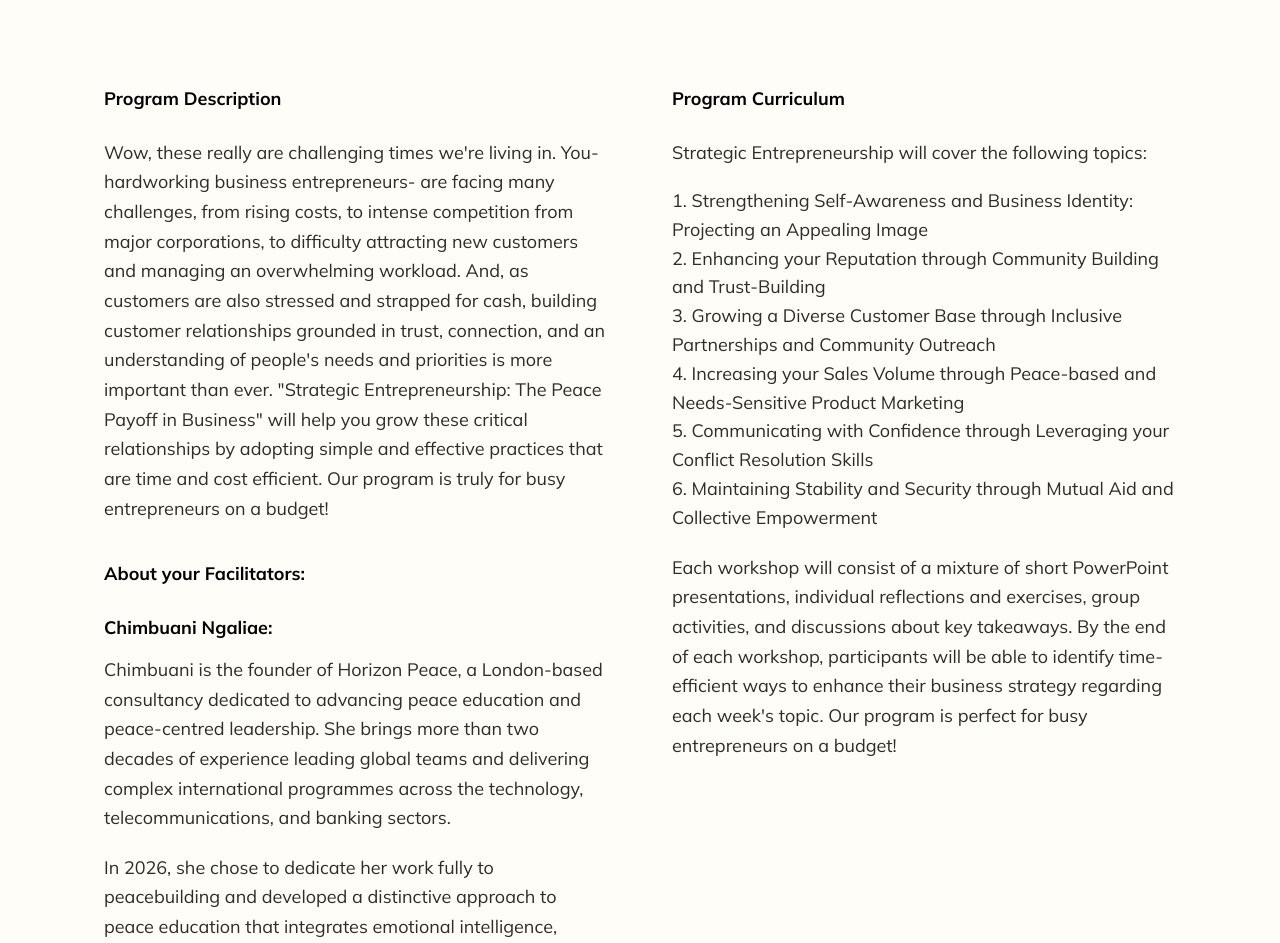
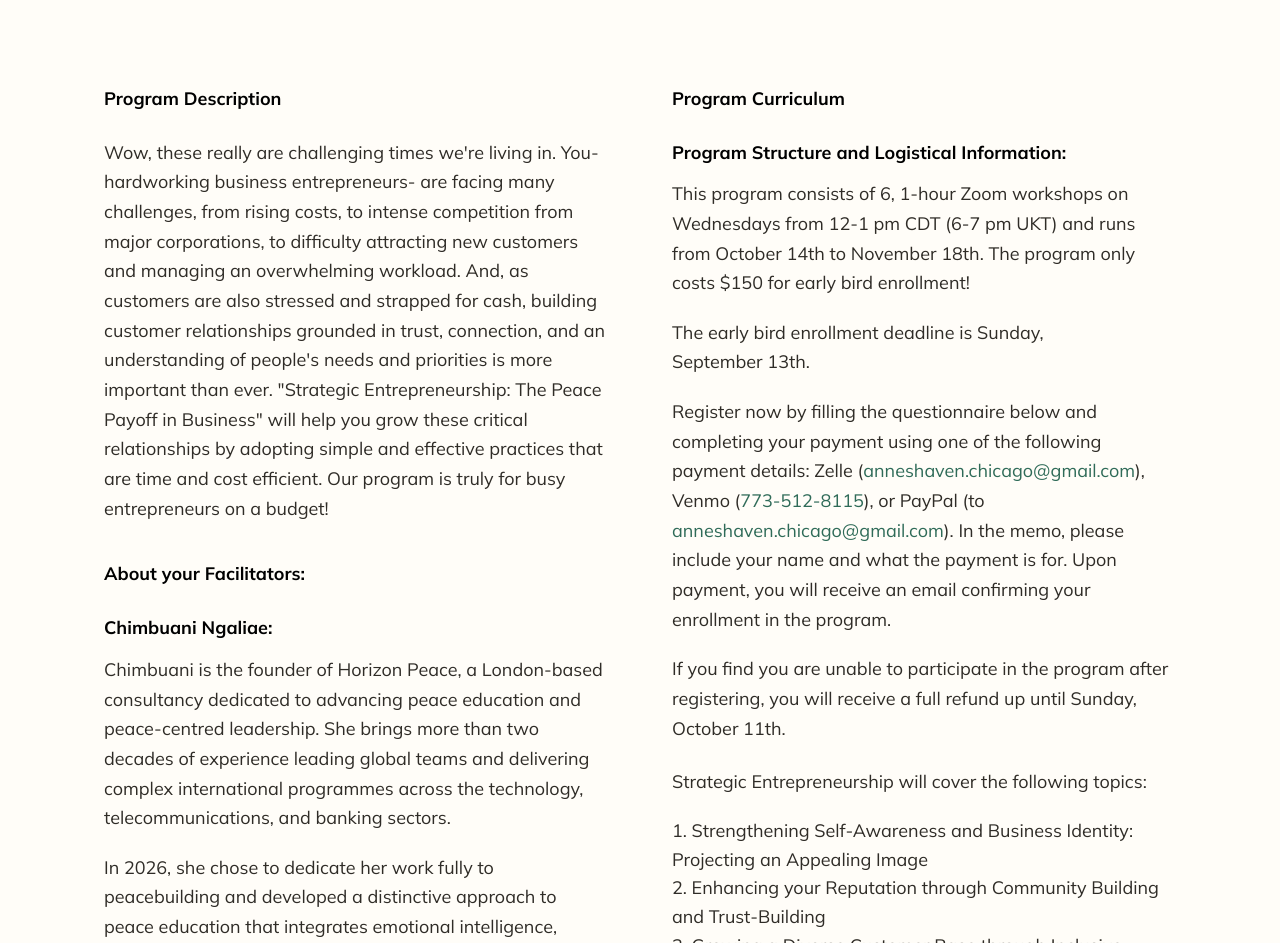
Before and after one commit to HSQ0503/annes-haven, a Next.js app: page /strategic-entrepreneurship in a window 1280 px wide. Shown: the part 480-1423 px from the top of the page. Built offline with nearby package versions, Linux system fonts and the light colour scheme; no server answers; the database is empty.

Commit message:
Add Program Structure and Logistical Information under Curriculum

```diff
--- a/app/strategic-entrepreneurship/page.tsx
+++ b/app/strategic-entrepreneurship/page.tsx
@@ -105,6 +105,40 @@ export default async function StrategicEntrepreneurshipPage() {
 
             <div>
               <strong style={{ color: "#000" }}>Program Curriculum</strong>
+
+              <strong style={{ color: "#000", display: "block", marginTop: 24 }}>
+                Program Structure and Logistical Information:
+              </strong>
+              <p style={{ marginTop: 12 }}>
+                This program consists of 6, 1-hour Zoom workshops on Wednesdays from
+                12-1 pm CDT (6-7 pm UKT) and runs from October 14th to November 18th. The
+                program only costs $150 for early bird enrollment!
+              </p>
+              <p style={{ marginTop: 12 }}>
+                The early bird enrollment deadline is Sunday, September 13th.
+              </p>
+              <p style={{ marginTop: 12 }}>
+                Register now by filling the questionnaire below and completing your
+                payment using one of the following payment details: Zelle (
+                <a href="mailto:anneshaven.chicago@gmail.com">
+                  anneshaven.chicago@gmail.com
+                </a>
+                ), Venmo (
+                <a href="tel:7735128115">773-512-8115</a>
+                ), or PayPal (to{" "}
+                <a href="mailto:anneshaven.chicago@gmail.com">
+                  anneshaven.chicago@gmail.com
+                </a>
+                ). In the memo, please include your name and what the payment is for.
+                Upon payment, you will receive an email confirming your enrollment in
+                the program.
+              </p>
+              <p style={{ marginTop: 12 }}>
+                If you find you are unable to participate in the program after
+                registering, you will receive a full refund up until Sunday, October
+                11th.
+              </p>
+
               <p style={{ marginTop: 24 }}>
                 Strategic Entrepreneurship will cover the following topics:
               </p>
```
